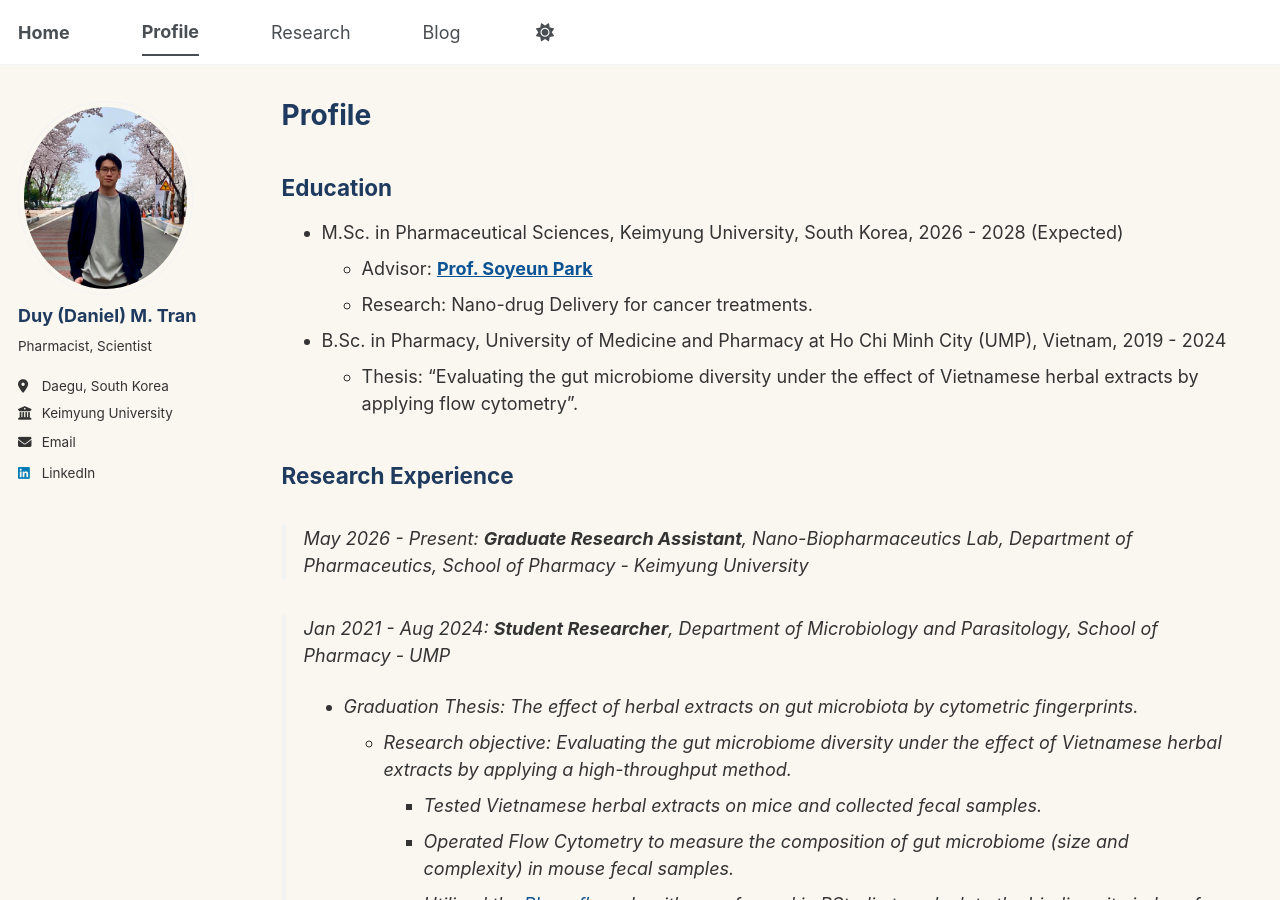
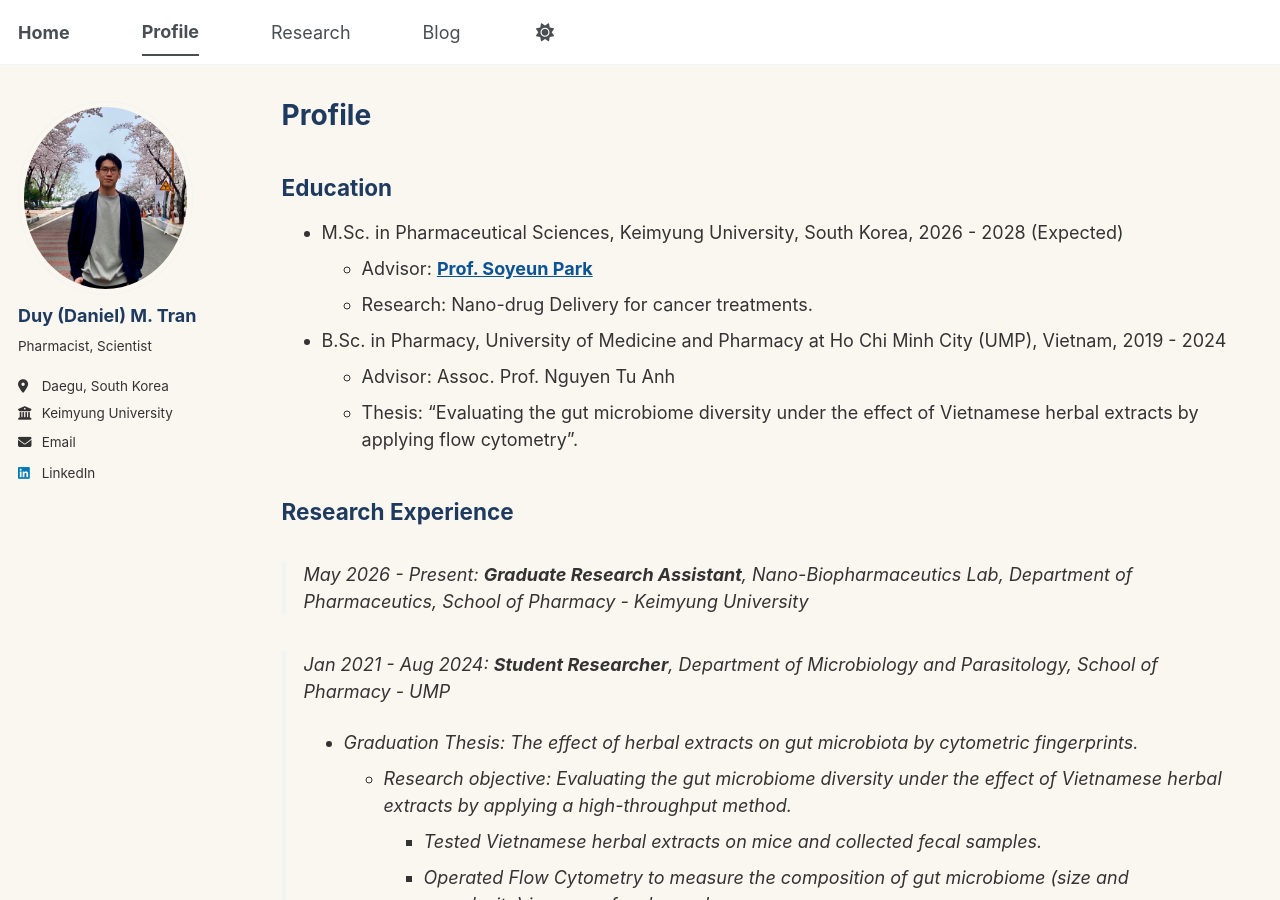
Before and after one commit to tranminhduy-git/tmduy.github.io, a Jekyll site: the page built from _pages/cv.md, in a window 1280 px wide and 900 px high. Built offline with Jekyll 4.4.1, drawn with Linux system fonts in a browser that asks for light colours; a script bundle is joined from its source files by our own code; library files that are not in the unit come from our copies.

Commit message:
Update cv.md

```diff
--- a/_pages/cv.md
+++ b/_pages/cv.md
@@ -15,6 +15,7 @@ redirect_from:
   * Advisor: [__Prof. Soyeun Park__](https://orcid.org/0000-0003-3989-9079)
   * Research: Nano-drug Delivery for cancer treatments.
 * B.Sc. in Pharmacy, University of Medicine and Pharmacy at Ho Chi Minh City (UMP), Vietnam, 2019 - 2024
+  * Advisor: Assoc. Prof. Nguyen Tu Anh
   * Thesis: "Evaluating the gut microbiome diversity under the effect of Vietnamese herbal extracts by applying flow cytometry".
 
 ## Research Experience
```
